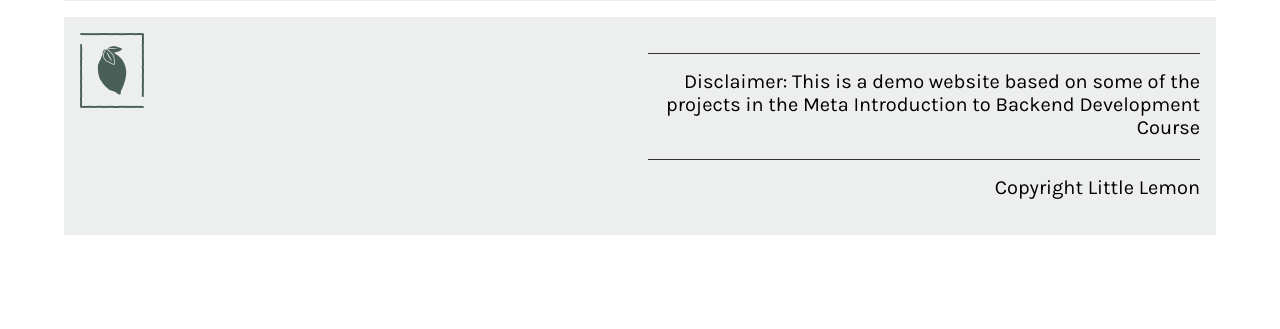
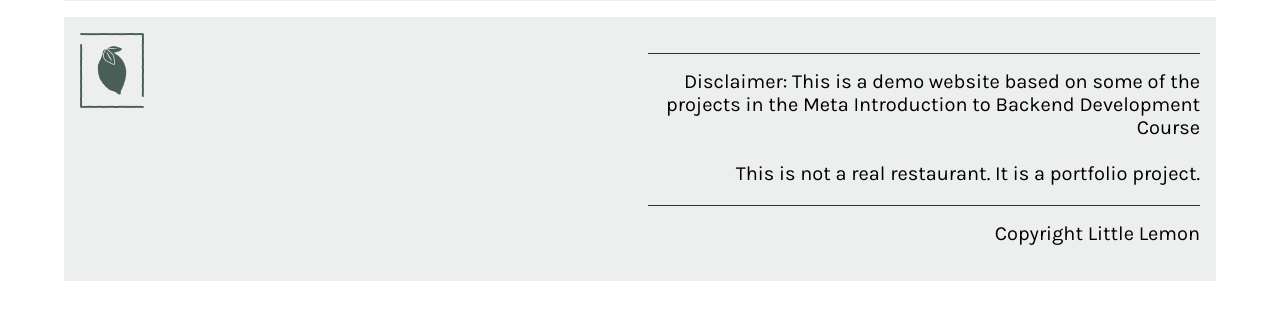
Before and after one commit to Astral-Weeks/deployattempt3, a Django app: page /book/ in a window 1280 px wide. Shown: the part 822-1151 px from the top of the page. Before the commit the page ends 1057 px from the top, so only its background shows below. Run offline with Django 4.2, Linux system fonts and the light colour scheme; data that the repository does not hold is empty; some web fonts are replaced.

Commit message:
footer edit

```diff
--- a/restaurant/templates/partials/_footer.html
+++ b/restaurant/templates/partials/_footer.html
@@ -4,7 +4,11 @@
     <img src="{% static 'img/logo_footer.png' %}" />
   </article>
   <article>
-    <p>Disclaimer: This is a demo website based on some of the projects in the Meta Introduction to Backend Development Course</p>
+    <p>Disclaimer: This is a demo website based on some of the projects in the Meta Introduction to Backend Development Course
+      <br>
+      <br>
+      This is not a real restaurant. It is a portfolio project.
+    </p>
     <p>Copyright Little Lemon</p>
   </article>
 </footer>
```
